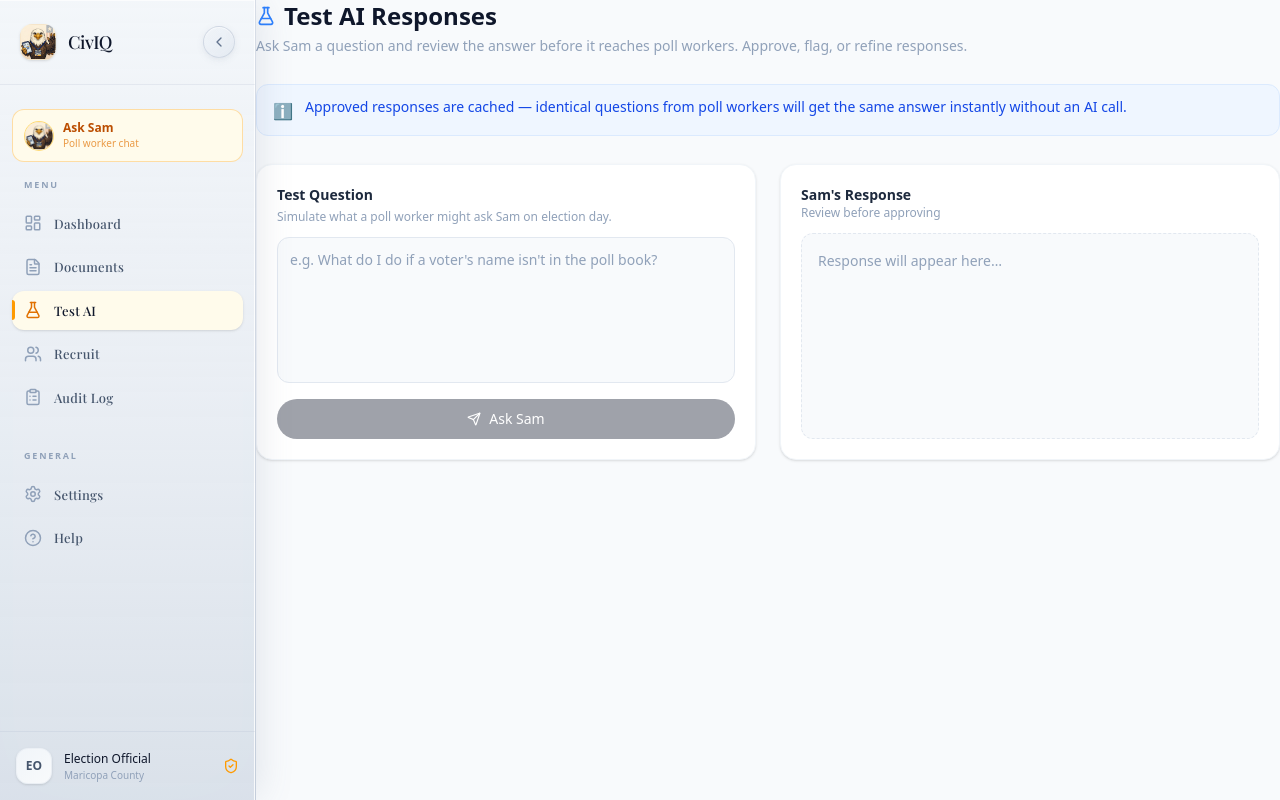
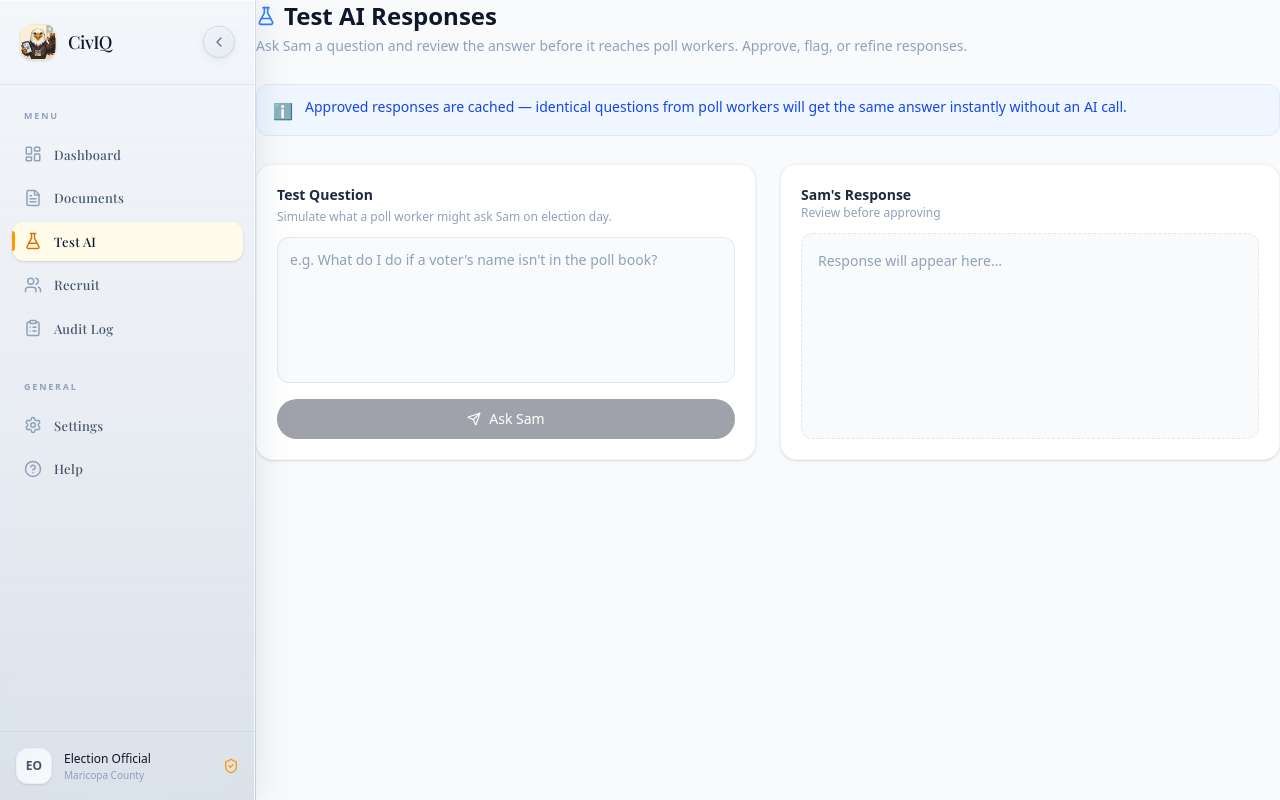
Before and after one commit to SankrityaT/civIQ, a Next.js app: page /dashboard/test in a window 1280 px wide. Built offline with nearby package versions, Linux system fonts and the light colour scheme; a web font is replaced by a local one.

Commit message:
combined two sam's in the sidebar

```diff
--- a/src/components/dashboard/Sidebar.tsx
+++ b/src/components/dashboard/Sidebar.tsx
@@ -72,23 +72,23 @@ export default function Sidebar() {
           boxShadow: "8px 0 32px -4px rgba(100, 116, 139, 0.15), inset -1px 0 0 rgba(255,255,255,0.8), inset 0 1px 0 rgba(255,255,255,0.6)",
         }}
       >
-        {/* Logo */}
+        {/* Logo - clickable to chat */}
         <div className={`flex items-center py-6 ${collapsed ? "justify-center px-3" : "justify-between px-5"}`} style={{ borderBottom: "1px solid rgba(148, 163, 184, 0.15)" }}>
-          <div className="flex items-center gap-3">
-            <div className="relative h-9 w-9 flex-shrink-0 overflow-hidden rounded-xl shadow-sm">
+          <Link href="/chat" className="flex items-center gap-3 group" title="Ask Sam">
+            <div className="relative h-9 w-9 flex-shrink-0 overflow-hidden rounded-xl shadow-sm ring-2 ring-transparent transition-all group-hover:ring-amber-400/60 group-hover:scale-105">
               <Image
                 src="/logo.jpeg"
-                alt="Civiq Logo"
+                alt="Ask Sam"
                 fill
                 className="object-cover"
               />
             </div>
             {!collapsed && (
-              <span className="font-[family-name:var(--font-playfair)] text-[18px] font-medium tracking-tight text-slate-900">
+              <span className="font-[family-name:var(--font-playfair)] text-[18px] font-medium tracking-tight text-slate-900 group-hover:text-amber-700 transition-colors">
                 CivIQ
               </span>
             )}
-          </div>
+          </Link>
           {!collapsed && (
             <button
               onClick={() => setCollapsed(true)}
@@ -109,33 +109,6 @@ export default function Sidebar() {
 
         {/* Nav */}
         <nav className={`flex-1 overflow-y-auto py-6 ${collapsed ? "px-2" : "px-3"}`}>
-          {/* Ask Sam shortcut */}
-          {!collapsed && (
-            <Link
-              href="/chat"
-              className="mb-4 flex items-center gap-2.5 rounded-xl border border-amber-500/30 bg-amber-50 px-3 py-2.5 transition-all hover:bg-amber-100/80"
-            >
-              <div className="relative h-7 w-7 flex-shrink-0 overflow-hidden rounded-full ring-1 ring-amber-400/50">
-                <Image src="/logo.jpeg" alt="Sam" fill className="object-cover" unoptimized />
-              </div>
-              <div className="min-w-0">
-                <p className="text-xs font-semibold text-amber-700">Ask Sam</p>
-                <p className="text-[10px] text-amber-600/70">Poll worker chat</p>
-              </div>
-            </Link>
-          )}
-          {collapsed && (
-            <Link
-              href="/chat"
-              className="mb-4 flex justify-center"
-              title="Ask Sam"
-            >
-              <div className="relative h-9 w-9 flex-shrink-0 overflow-hidden rounded-full ring-2 ring-amber-400/50 transition-all hover:ring-amber-500">
-                <Image src="/logo.jpeg" alt="Sam" fill className="object-cover" unoptimized />
-              </div>
-            </Link>
-          )}
-
           {!collapsed && (
             <p className="mb-3 px-3 text-[9px] font-semibold uppercase tracking-[0.2em] text-slate-400">
               Menu
```
